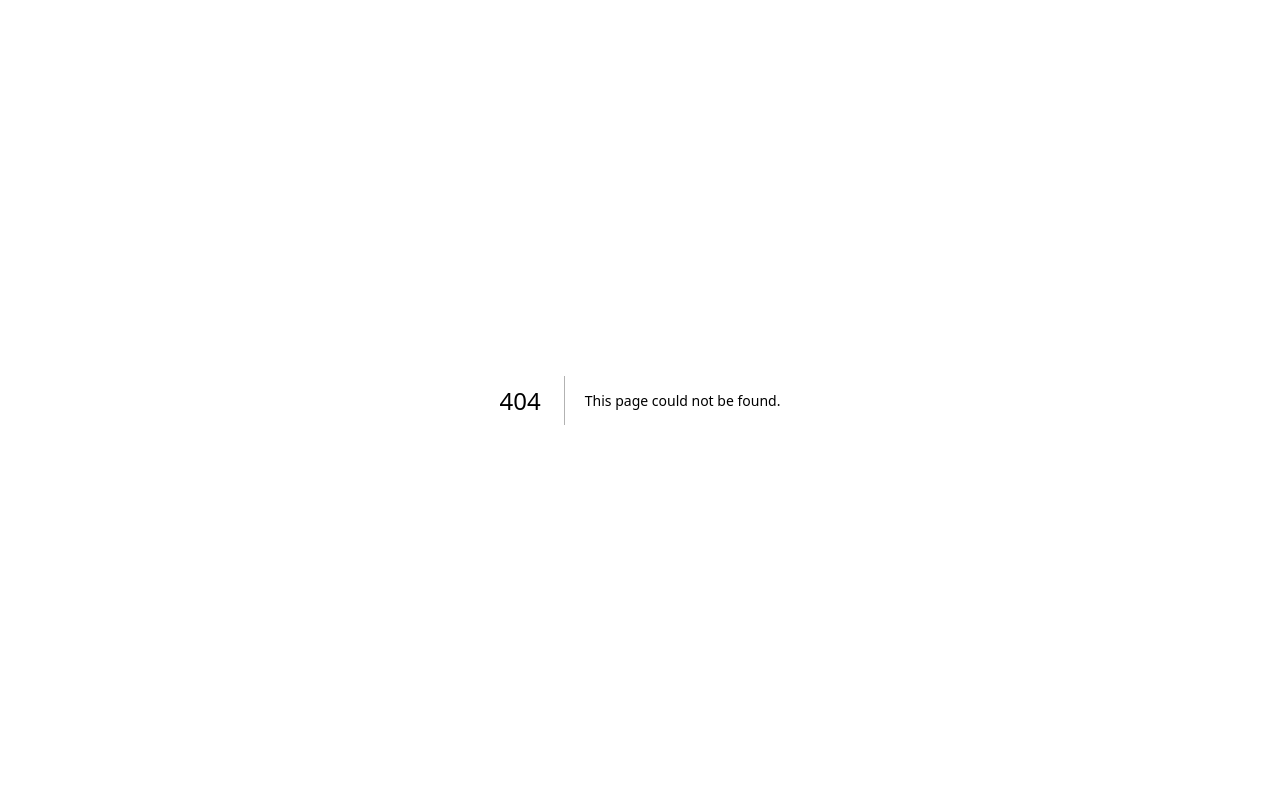
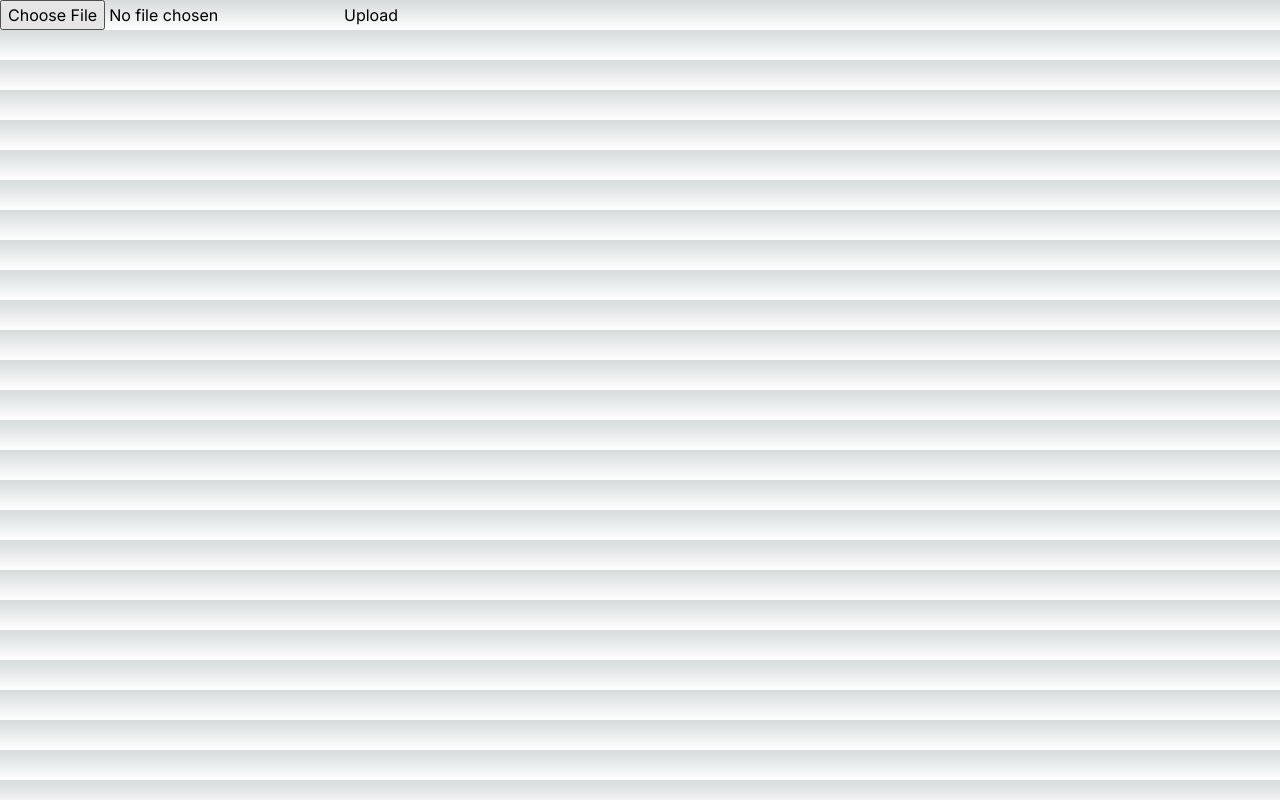
Before and after one commit to RAYHunts/coba-supabase, a Next.js app: page /images/upload in a window 1280 px wide. Before the commit this address had no page. Built offline with nearby package versions, Linux system fonts and the light colour scheme.

Commit message:
try image bucket

```diff
--- /dev/null
+++ b/src/app/images/list/page.tsx
@@ -0,0 +1,10 @@
+const listImagePage = () => {
+  return (
+    <form>
+      <input accept="image/*" type="file" name="image" />
+      <button type="submit">Upload</button>
+    </form>
+  );
+};
+
+export default listImagePage;
--- /dev/null
+++ b/src/app/images/upload/actions.ts
@@ -0,0 +1,17 @@
+// 'use server';
+
+import { createClient } from '@/utils/supabase/server';
+
+export async function upload(formData: FormData) {
+    const supabase = createClient();
+    const image = formData.get('image') as Blob;
+    const { data, error } = await supabase.storage.from('images').upload('cicak.webp', image);
+
+    if (error) {
+        console.log(error);
+    }
+
+    if (data) {
+        console.log(data);
+    }
+}
--- /dev/null
+++ b/src/app/images/upload/page.tsx
@@ -0,0 +1,12 @@
+import { upload } from './actions';
+
+const listImagePage = async () => {
+  return (
+    <form>
+      <input accept="image/*" type="file" name="image" />
+      <button formAction={upload}>Upload</button>
+    </form>
+  );
+};
+
+export default listImagePage;
```
Also changed, not shown: src/middleware.ts (+5 -5 lines), 2 other files (tests, documents, lock files or other folders).
